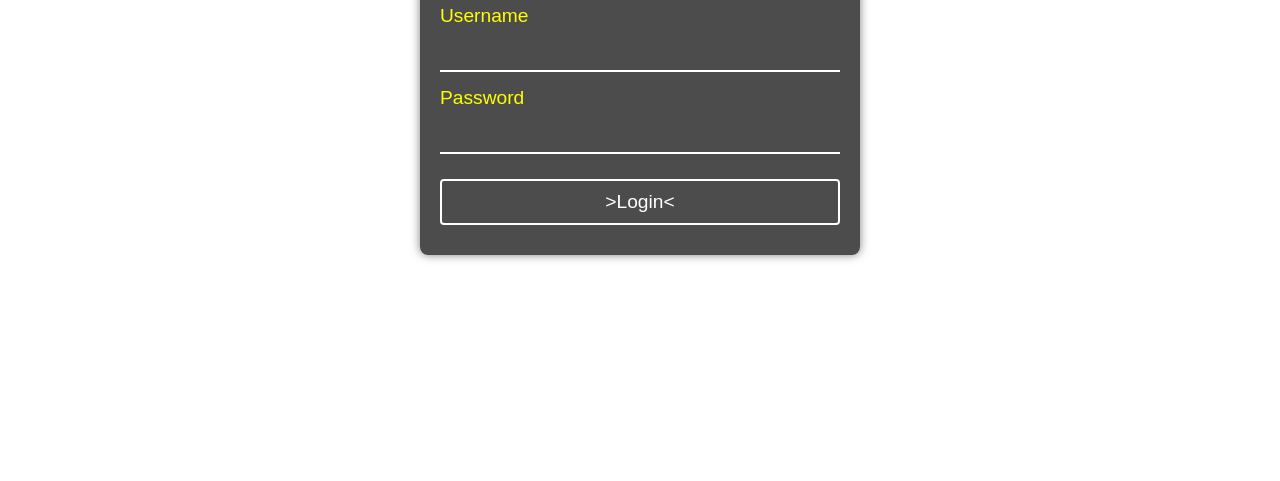
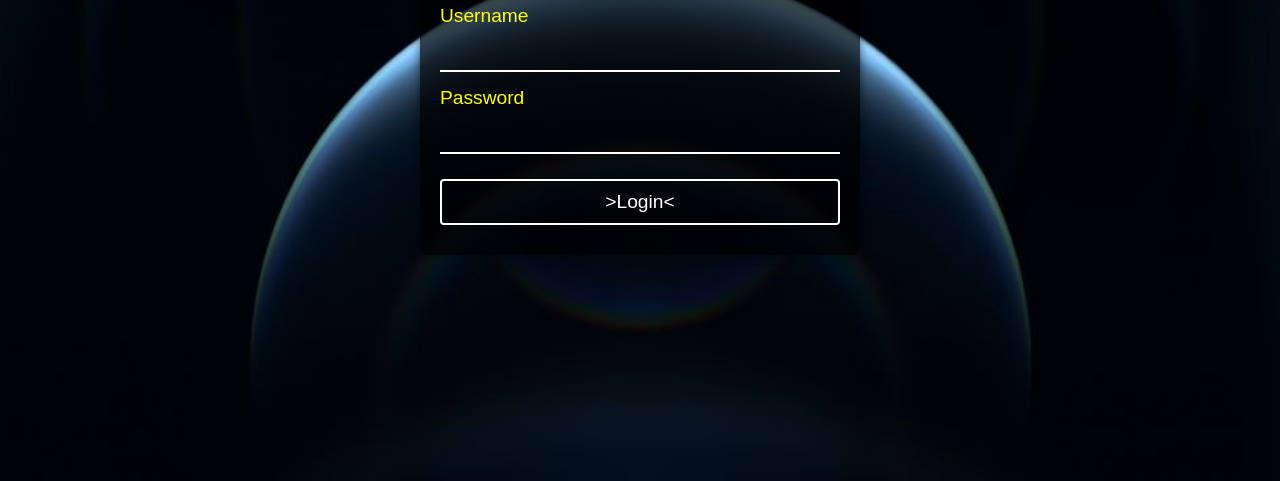
Before and after one commit to arfirizki0402/QuizPercobaan2, a plain HTML site: page login.html in a window 1280 px wide. Shown: the part 319-800 px from the top of the page. Drawn offline with Linux system fonts and the light colour scheme.

Commit message:
Update login.css

```diff
--- a/login.css
+++ b/login.css
@@ -1,6 +1,6 @@
 body {
     font-family: Arial, sans-serif;
-    background: url('background-image.jpg') no-repeat center center fixed; /* Update with your background image */
+    background: url('login.jpg') no-repeat center center fixed; /* Update with your background image */
     background-size: cover;
     display: flex;
     justify-content: center;
```
